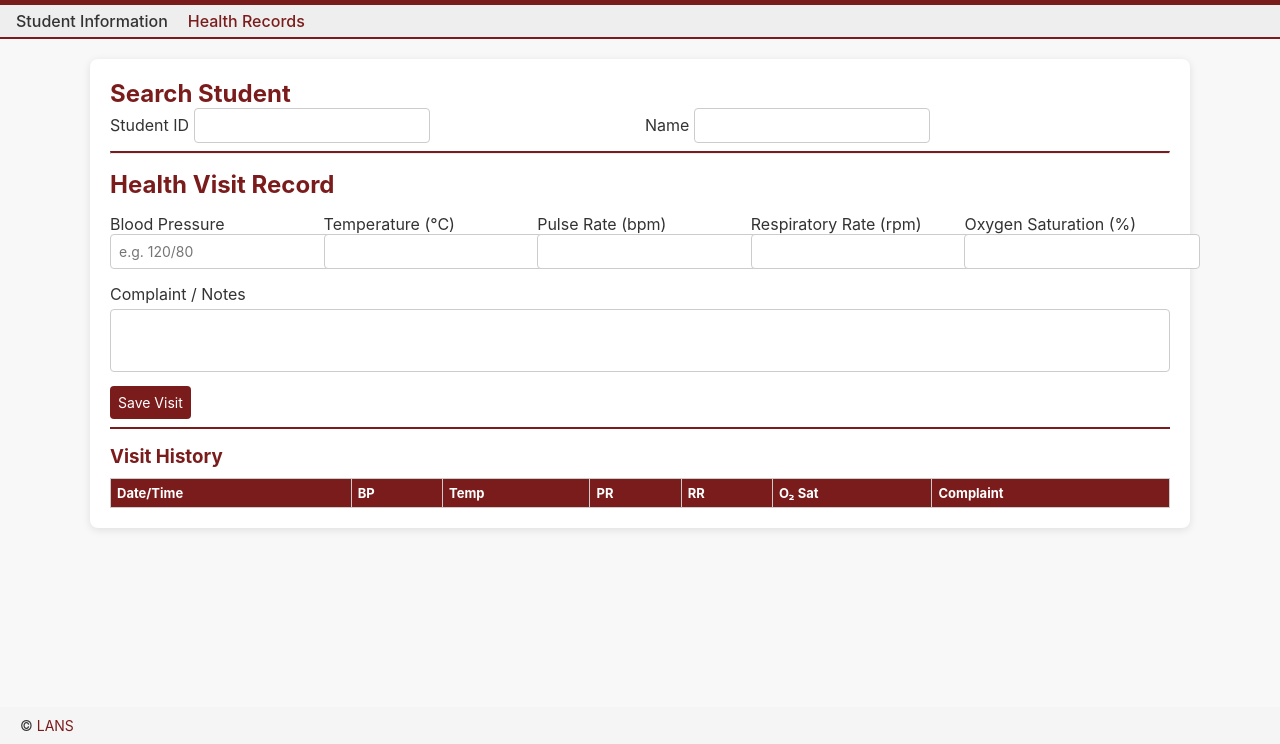
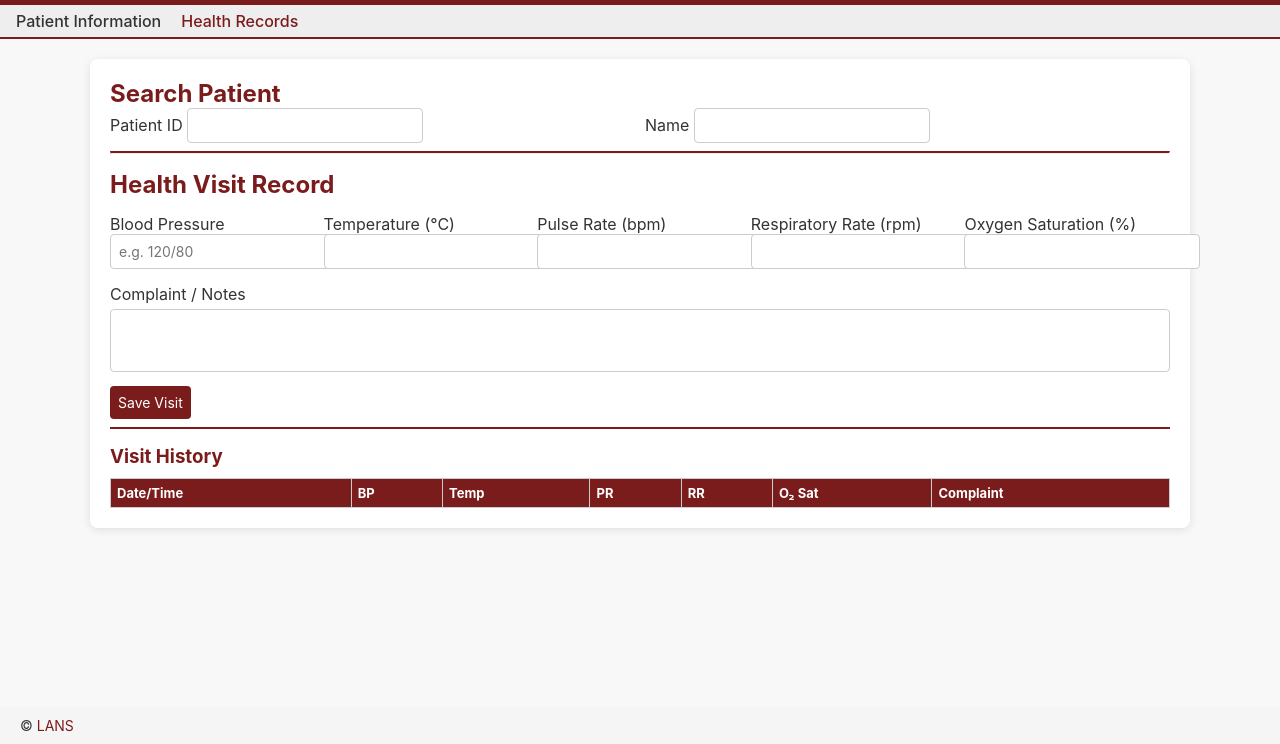
Before and after one commit to Lans-GB/Student-Health-and-Clinic-Visit, a plain HTML site: page records.html in a window 1280 px wide. Shown: the part 56-800 px from the top of the page. Drawn offline with Linux system fonts and the light colour scheme.

Commit message:
Change 'Student' references to 'Patient' in records.html

```diff
--- a/records.html
+++ b/records.html
@@ -17,18 +17,17 @@
     <button class="logout-btn" onclick="logout()">Logout</button>
   </header>
 
-
   <nav>
-    <a href="student.html">Student Information</a>
+    <a href="student.html">Patient Information</a>
     <a href="records.html" class="active">Health Records</a>
   </nav>
 
   <div class="container">
 
-    <h2>Search Student</h2>
+    <h2>Search Patient</h2>
     <div class="form-grid">
       <div>
-        <label>Student ID</label>
+        <label>Patient ID</label>
         <input type="text" id="searchId" oninput="autoFillById()">
       </div>
       <div>
@@ -36,15 +35,17 @@
         <input type="text" id="searchName" oninput="autoFillByName()">
       </div>
     </div>
+
     <p id="searchStatus" style="margin-top:8px; font-weight:500;"></p>
 
-    <!-- Student Information Display -->
+    <!-- Patient Information Display -->
     <div id="studentInfoDisplay"></div>
 
     <hr class="thin-line">
 
     <h2>Health Visit Record</h2>
     <div class="vital-section">
+
       <div class="vital-grid">
         <div>
           <label>Blood Pressure</label>
```
